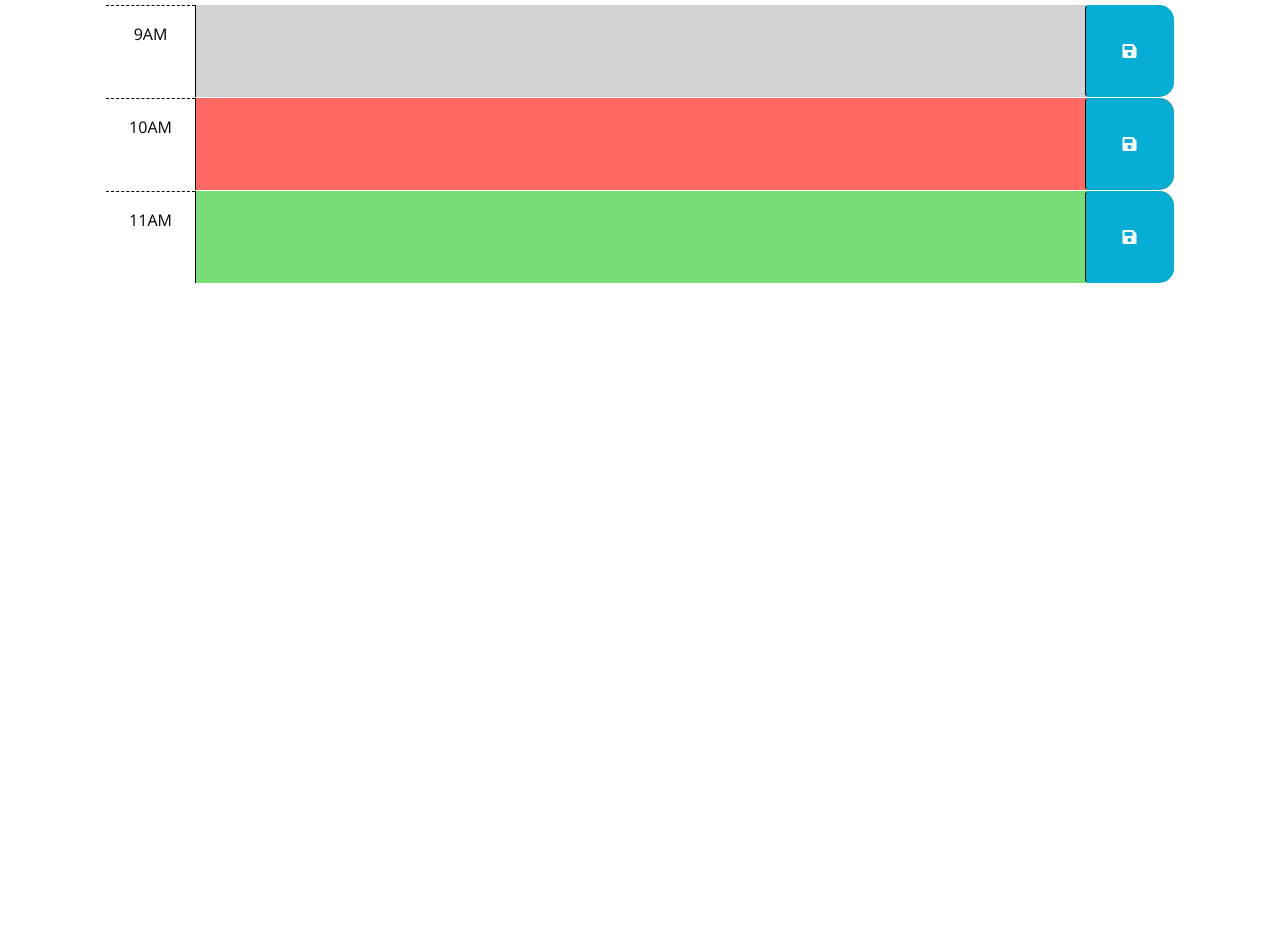
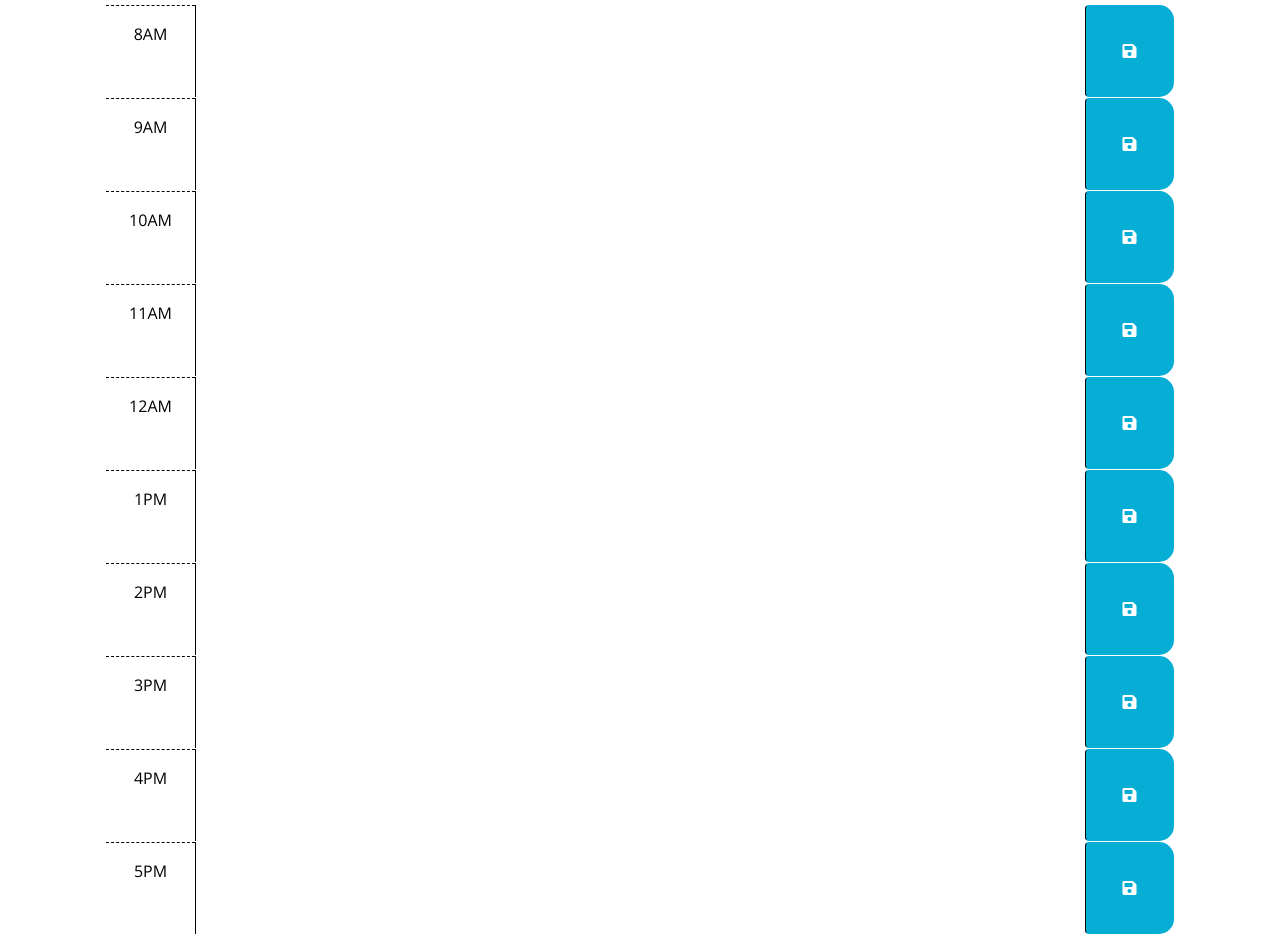
Before and after one commit to SmilieKay/Daily-Planner, a plain HTML site: page Develop/index.html in a window 1280 px wide. Shown: the part 298-1232 px from the top of the page. Before the commit the page ends 800 px from the top, so only its background shows below. Drawn offline with nearby package versions, Linux system fonts and the light colour scheme.

Commit message:
got html set up

```diff
--- a/Develop/index.html
+++ b/Develop/index.html
@@ -29,18 +29,15 @@
       <p id="currentDay" class="lead"></p>
     </header>
     <div class="container-lg px-5">
-      <!-- Use class for "past", "present", and "future" to apply styles to the
-        time-block divs accordingly. The javascript will need to do this by
-        adding/removing these classes on each div by comparing the hour in the
-        id to the current hour. The html provided below is meant to be an example
-        demonstrating how the css provided can be leveraged to create the
-        desired layout and colors. The html below should be removed or updated
-        in the finished product. Remember to delete this comment once the
-        code is implemented.
-        -->
+      <div id="hour-8" class="row time-block">
+        <div class="col-2 col-md-1 hour text-center py-3">8AM</div>
+        <textarea class="col-8 col-md-10 description" rows="3"> </textarea>
+        <button class="btn saveBtn col-2 col-md-1" aria-label="save">
+          <i class="fas fa-save" aria-hidden="true"></i>
+        </button>
+      </div>
 
-      <!-- Example of a past time block. The "past" class adds a gray background color. -->
-      <div id="hour-9" class="row time-block past">
+      <div id="hour-9" class="row time-block">
         <div class="col-2 col-md-1 hour text-center py-3">9AM</div>
         <textarea class="col-8 col-md-10 description" rows="3"> </textarea>
         <button class="btn saveBtn col-2 col-md-1" aria-label="save">
@@ -48,25 +45,68 @@
         </button>
       </div>
 
-      <!-- Example of a a present time block. The "present" class adds a red background color. -->
-      <div id="hour-10" class="row time-block present">
+      <div id="hour-10" class="row time-block">
         <div class="col-2 col-md-1 hour text-center py-3">10AM</div>
         <textarea class="col-8 col-md-10 description" rows="3"> </textarea>
         <button class="btn saveBtn col-2 col-md-1" aria-label="save">
           <i class="fas fa-save" aria-hidden="true"></i>
         </button>
       </div>
-
-      <!-- Example of a future time block. The "future" class adds a green background color. -->
-      <div id="hour-11" class="row time-block future">
+      <div id="hour-11" class="row time-block">
         <div class="col-2 col-md-1 hour text-center py-3">11AM</div>
         <textarea class="col-8 col-md-10 description" rows="3"> </textarea>
         <button class="btn saveBtn col-2 col-md-1" aria-label="save">
           <i class="fas fa-save" aria-hidden="true"></i>
         </button>
       </div>
+      <div id="hour-12" class="row time-block">
+        <div class="col-2 col-md-1 hour text-center py-3">12AM</div>
+        <textarea class="col-8 col-md-10 description" rows="3"> </textarea>
+        <button class="btn saveBtn col-2 col-md-1" aria-label="save">
+          <i class="fas fa-save" aria-hidden="true"></i>
+        </button>
+      </div>
 
-    <script src="https://code.jquery.com/jquery-3.4.1.min.js"></script>
+      <div id="hour-1pm" class="row time-block">
+        <div class="col-2 col-md-1 hour text-center py-3">1PM</div>
+        <textarea class="col-8 col-md-10 description" rows="3"> </textarea>
+        <button class="btn saveBtn col-2 col-md-1" aria-label="save">
+          <i class="fas fa-save" aria-hidden="true"></i>
+        </button>
+      </div>
+
+      <div id="hour-2pm" class="row time-block">
+        <div class="col-2 col-md-1 hour text-center py-3">2PM</div>
+        <textarea class="col-8 col-md-10 description" rows="3"> </textarea>
+        <button class="btn saveBtn col-2 col-md-1" aria-label="save">
+          <i class="fas fa-save" aria-hidden="true"></i>
+        </button>
+      </div>
+
+      <div id="hour-3pm" class="row time-block">
+        <div class="col-2 col-md-1 hour text-center py-3">3PM</div>
+        <textarea class="col-8 col-md-10 description" rows="3"> </textarea>
+        <button class="btn saveBtn col-2 col-md-1" aria-label="save">
+          <i class="fas fa-save" aria-hidden="true"></i>
+        </button>
+      </div>
+
+      <div id="hour-4pm" class="row time-block">
+        <div class="col-2 col-md-1 hour text-center py-3">4PM</div>
+        <textarea class="col-8 col-md-10 description" rows="3"> </textarea>
+        <button class="btn saveBtn col-2 col-md-1" aria-label="save">
+          <i class="fas fa-save" aria-hidden="true"></i>
+        </button>
+      </div>
+
+      <div id="hour-5pm" class="row time-block">
+        <div class="col-2 col-md-1 hour text-center py-3">5PM</div>
+        <textarea class="col-8 col-md-10 description" rows="3"> </textarea>
+        <button class="btn saveBtn col-2 col-md-1" aria-label="save">
+          <i class="fas fa-save" aria-hidden="true"></i>
+        </button>
+      </div>
+      <script src="https://code.jquery.com/jquery-3.4.1.min.js"></script>
     <script
       src="https://cdn.jsdelivr.net/npm/dayjs@1.11.3/dayjs.min.js"
       integrity="sha256-iu/zLUB+QgISXBLCW/mcDi/rnf4m4uEDO0wauy76x7U="
--- a/Develop/script.js
+++ b/Develop/script.js
@@ -7,6 +7,47 @@ $('#currentDay').text(currentDay);}
 
 time();
 setInterval(time,1000);
+
+let timeSlot = [
+    {
+        timeOfDay: '9 a.m.',
+        whatToDo: ' '
+    },
+    {
+        timeOfDay: '10 a.m.',
+        whatToDo: ' '
+    },
+    {
+        timeOfDay: '11 a.m.',
+        whatToDo: ' '
+    },
+    {
+        timeOfDay: '12 p.m.',
+        whatToDo: ' '
+    },
+    {
+        timeOfDay: '1 p.m.',
+        whatToDo: ' '
+    },
+    {
+        timeOfDay: '2 p.m.',
+        whatToDo: ' '
+    },
+    {
+        timeOfDay: '3 p.m.',
+        whatToDo: ' '
+    },
+    {
+        timeOfDay: '4 p.m.',
+        whatToDo: ' '
+    },
+    {
+        timeOfDay: '5 p.m.',
+        whatToDo: ' '
+    },
+];
+
+localStorage.setItem('toDo',timeSlot);
 
 
 
```
